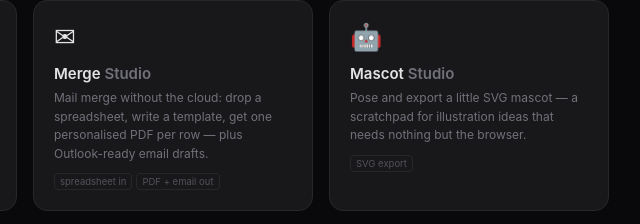
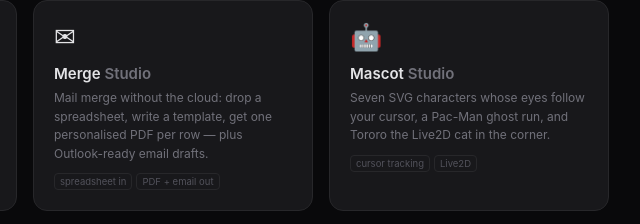
Before and after one commit to rajathpi/studio-hub, a plain HTML site: page index.html in a window 1280 px wide. Shown: the part 456-680 px from the top of the page, 467-1107 px from the left. Drawn offline with Linux system fonts and the light colour scheme.

Commit message:
docs(mascot-studio): describe the page as it is, note the Tororo CDN fetch
Closes #4

```diff
--- a/index.html
+++ b/index.html
@@ -99,8 +99,8 @@
   <a class="card" href="./mascot-studio.html">
     <div class="icon">&#129302;</div>
     <h2>Mascot <em>Studio</em></h2>
-    <p>Pose and export a little SVG mascot &mdash; a scratchpad for illustration ideas that needs nothing but the browser.</p>
-    <div class="tags"><span>SVG export</span></div>
+    <p>Seven SVG characters whose eyes follow your cursor, a Pac-Man ghost run, and Tororo the Live2D cat in the corner.</p>
+    <div class="tags"><span>cursor tracking</span><span>Live2D</span></div>
   </a>
   <div class="card soon">
     <span class="tag">local only</span>
```
Also changed, not shown: README.md, docs/mascot-studio.png (added).
